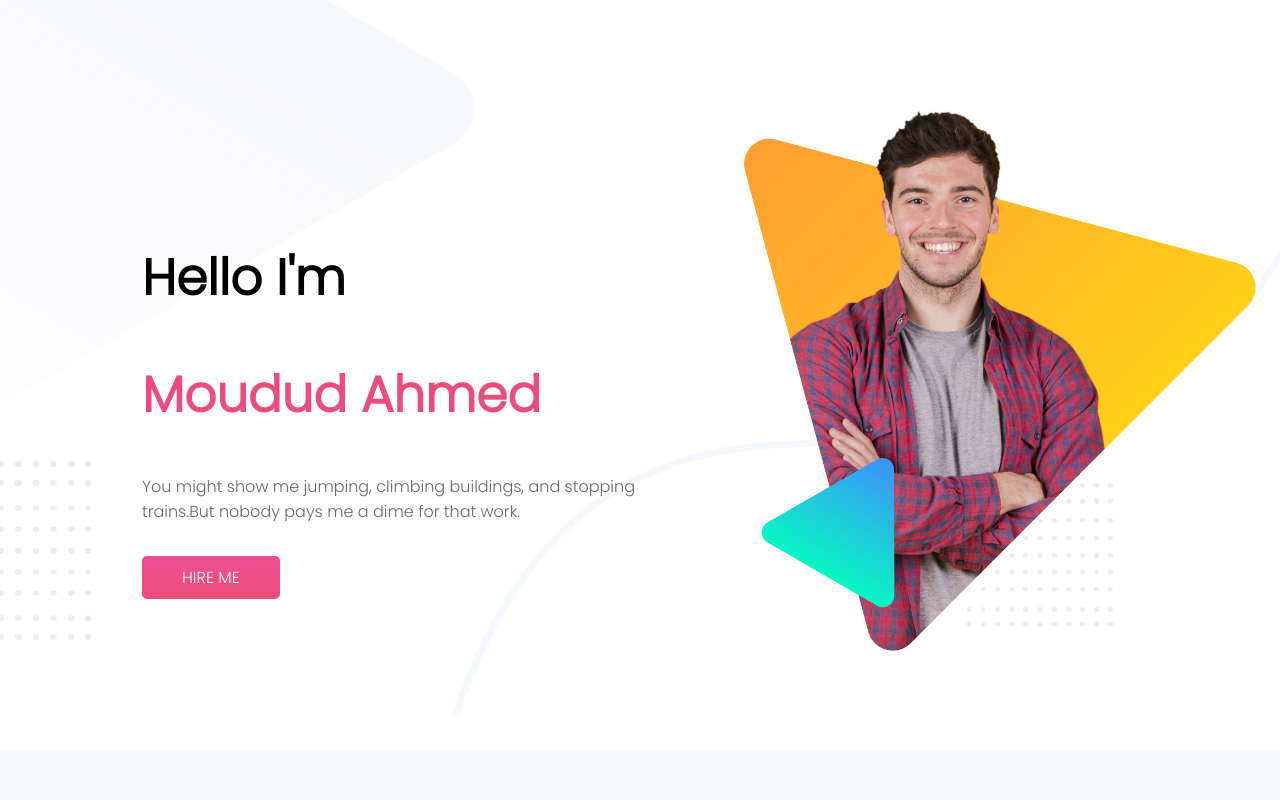
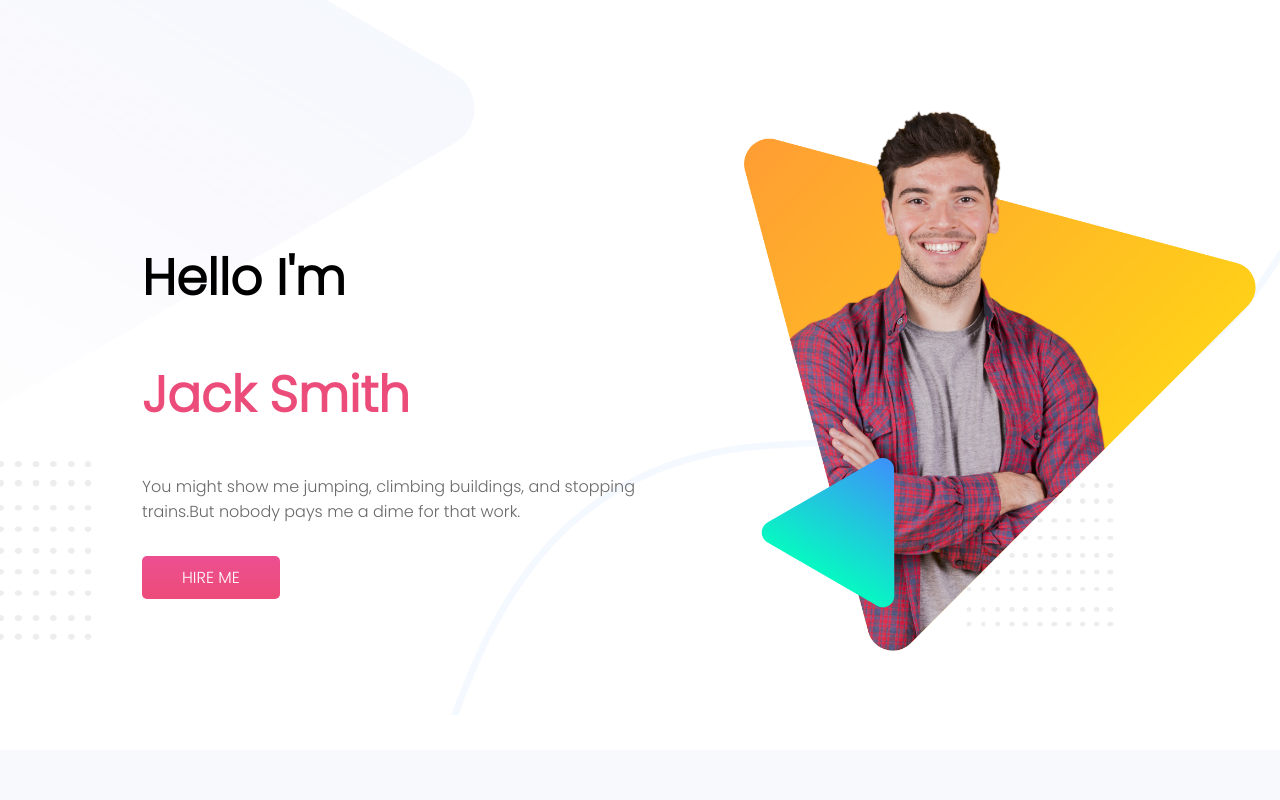
Before and after one commit to MOUDUD-AHMED/personal-website-1, a plain HTML site: page index.html in a window 1280 px wide. Shown: the top 800 px of the page. Drawn offline with Linux system fonts and the light colour scheme.

Commit message:
bug fixed

```diff
--- a/index.html
+++ b/index.html
@@ -11,7 +11,7 @@
     <section class="top-banner">
         <div class="half-width top-mar">
             <h1>Hello I'm</h1>
-            <h1><span class="name-highlight">Moudud Ahmed</span></h1>
+            <h1><span class="name-highlight">Jack Smith</span></h1>
             <p>You might show me jumping, climbing buildings, and stopping trains.But nobody pays me a dime for that work.</p>
             <a class="link-button" target="_blank" href="https://web.facebook.com/Moudud.ahmed99">HIRE ME</a>
         </div>
--- a/style.css
+++ b/style.css
@@ -2,12 +2,6 @@ body {
     font-family: 'Poppins', sans-serif;
     margin: 0;
     padding: 0;
-}
-
-body img:hover {
-    transform: scale(1.2);
-    transition: transform 3.5s;
-    cursor: pointer;
 }
 
 h1 {
@@ -130,3 +124,9 @@ footer p {
     text-align: center;
     font-size: 14px;
 }
+
+body img:hover {
+    transform: scale(1.2);
+    transition: transform 3.5s;
+    cursor: pointer;
+}
```
